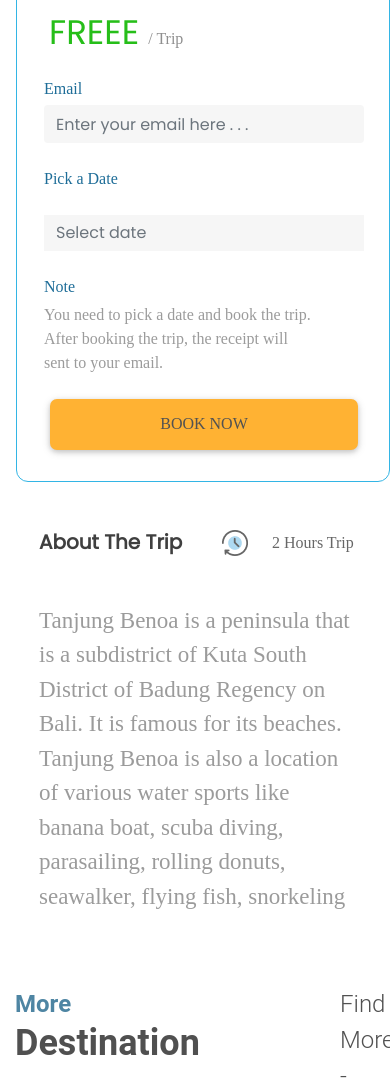
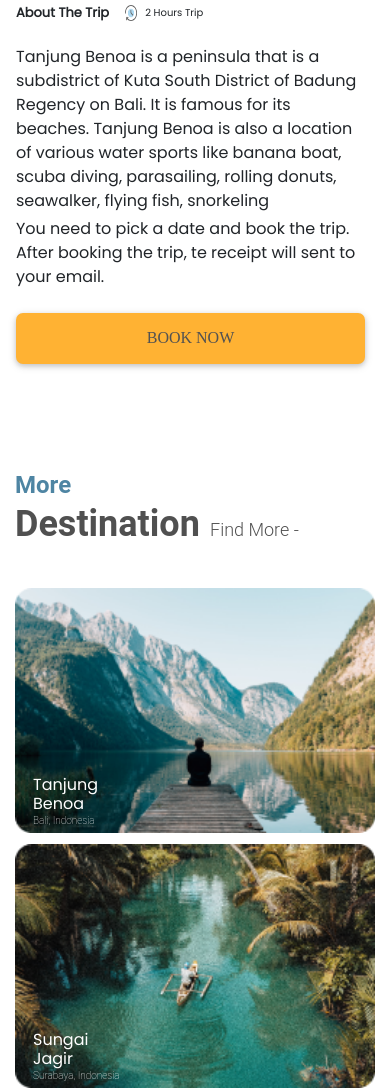
Before and after one commit to caturarp/Holidesia, a plain HTML site: page details.html in a window 390 px wide. Shown: the part 747-1837 px from the top of the page. Drawn offline with nearby package versions, Linux system fonts and the light colour scheme; some icons are missing; a web font is replaced by a local one.

Commit message:
update hingga responsive

```diff
--- a/css/custom.css
+++ b/css/custom.css
@@ -222,6 +222,9 @@ h3.productPrice {
   margin-top: 10px;
   color: #26be19 !important;
 }
+.tagHourMobile {
+  display: none;
+}
 .productDetails .productDescription .productPrice span {
   font-family: "Hind Madurai";
   font-size: 16px;
@@ -243,9 +246,16 @@ p.pdNote {
   font-weight: 400;
 }
 p.pdnoteDescription {
+  display: block;
   font-family: "Hind Madurai";
   font-weight: 300;
   color: #9b9b9b;
+}
+.pdnoteDesc .pdnoteDescriptionMobile {
+  display: block;
+}
+.pdnoteDescriptionWeb {
+  display: none;
 }
 .datepicker {
   background: #f6f6f6;
@@ -287,3 +297,67 @@ ul.d-flex.flex-row.mr-3 {
   color: #9b9b9b;
   font-family: "Hind Madurai";
 }
+@media (max-width: 767.98px) {
+  .productDescription {
+    border: none !important;
+    padding-left: 0px !important;
+  }
+  .productDescription h3 {
+    font-weight: bold !important;
+    font-size: 26px;
+  }
+  .productPrice {
+    margin-left: 0px !important;
+  }
+  .pdLocation {
+    display: none;
+  }
+  .tagHour {
+    display: none;
+  }
+  .tagHourMobile {
+    display: block;
+  }
+  .pdnoteDescriptionMobile {
+    display: none;
+  }
+  .pdnoteDescriptionWeb {
+    display: block;
+  }
+  div.col.d-flex.flex-row {
+    padding: 0px;
+  }
+  .tagHourMobile h5 {
+    font-size: 13px;
+    font-weight: 600;
+  }
+  .tagHourMobile h6 {
+    font-size: 10px;
+  }
+  .tagHourMobile img {
+    width: 12px;
+  }
+  .pdnoteDescription p {
+    font-size: 13px;
+    font-weight: 300;
+  }
+  .productDescription .btn-primary {
+    margin-right: 0px;
+    margin-left: 0px;
+  }
+  .form-control {
+    display: none;
+  }
+  .tripDescription p {
+    display: none;
+  }
+  .menu .fmore a {
+    font-size: 18px;
+  }
+  .page-footer .col-md-4 h5 {
+    padding-left: 0px;
+  }
+  .page-footer .col-md-4 p {
+    padding-left: 0px;
+  }
+}
--- a/details.html
+++ b/details.html
@@ -63,10 +63,19 @@
                 </div>
                 <div class="col productDescription ml-3 border border-info">
                     <!-- Product Name -->
-                    <h3>Tanjung<br>Benoa</h3>
+                    <h3>Tanjung Benoa</h3>
                     <p class="pdLocation">Bali, Indonesia</p>
                     <!-- Product Price -->
                     <h3 class="productPrice">FREEE <span>/ Trip</span></h3>
+                    <div class="row tagHourMobile mt-4">
+                        <div class="col-12">
+                            <div class="col d-flex flex-row">
+                                <h5 class="mb-0">About The Trip</h5>
+                                <img class="mr-2 ml-3" src="images/clock 1.png" alt="">
+                                <h6 class="align-self-center mb-0">2 Hours Trip</h6>
+                        </div>
+                        </div>
+                    </div>
                     <p class="pdLocation mt-4 mb-0">Email</p>
                     <div class="emailForm mt-1">
                         <input class="form-control" type="text" placeholder="Enter your email here . . ." aria-label="Search">
@@ -76,9 +85,10 @@
                         <input placeholder="Select date" type="text" id="example" class="form-control">
                         <i class="fas fa-calendar input-prefix"></i>
                     </div>
-                    <p class="pdNote mt-4 mb-0">Note</p>
-                    <div class="pdnoteDescription pr-5">
-                        <p class="pdnoteDescription mt-1 mb-0">You need to pick a date and book the trip. After booking the trip, the receipt will sent to your email.</p>
+                    <!-- <p class="pdNote mt-4 mb-0">Note</p> -->
+                    <div class="pdnoteDesc pr-2">
+                        <p class="pdnoteDescriptionWeb mt-1 mb-0">Tanjung Benoa is a peninsula that is a subdistrict of Kuta South District of Badung Regency on Bali. It is famous for its beaches. Tanjung Benoa is also a location of various water sports like banana boat, scuba diving, parasailing, rolling donuts, seawalker, flying fish, snorkeling</p>
+                        <p class="pdnoteDescriptionMobile mt-1 mb-0">You need to pick a date and book the trip. After booking the trip, te receipt will sent to your email.</p>
                     </div>
                     <a class="btn btn-primary d-flex justify-content-center mt-4" href="index.html" role="button">BOOK NOW</a>
                 </div>
@@ -106,7 +116,7 @@
                     <p>More</p>
                     <h3>Destination</h3>
                 </div>
-                <div class="fmore col-2 align-self-end">
+                <div class="fmore col-md-2 col-6 align-self-end">
                     <p class="pb-2">
                         <a href="#">Find More -</a>
                     </p>
```
